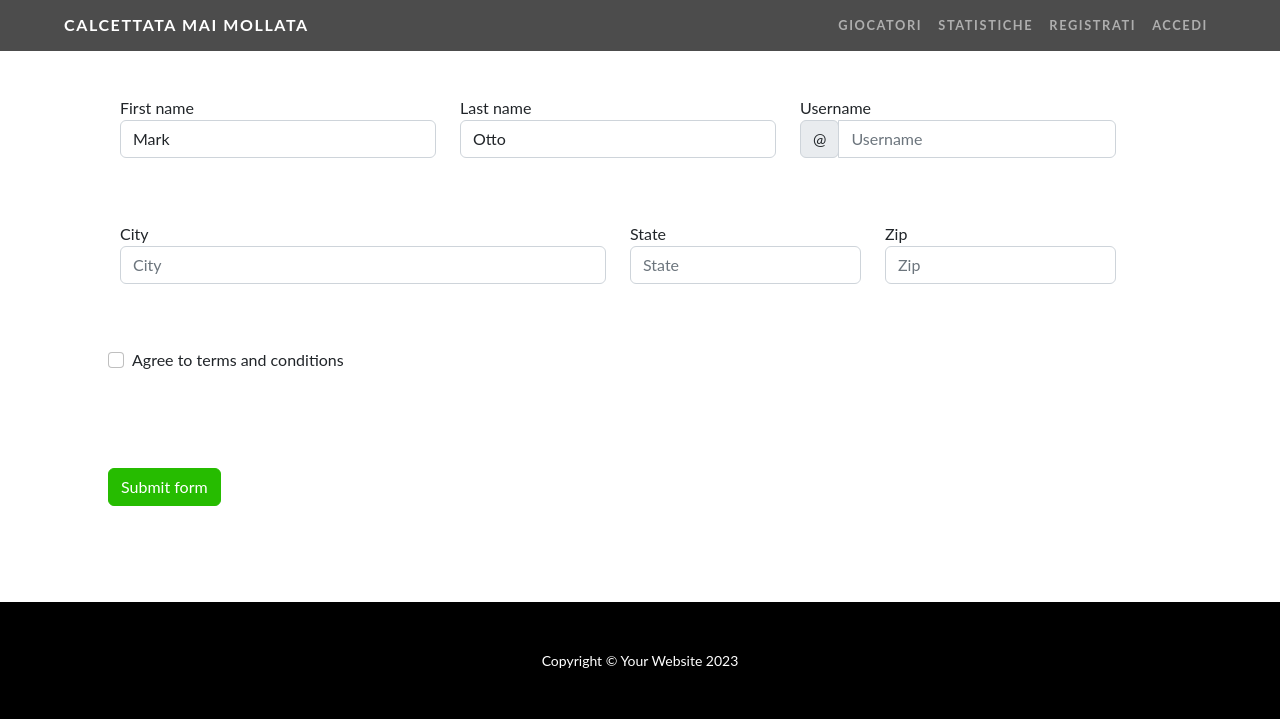
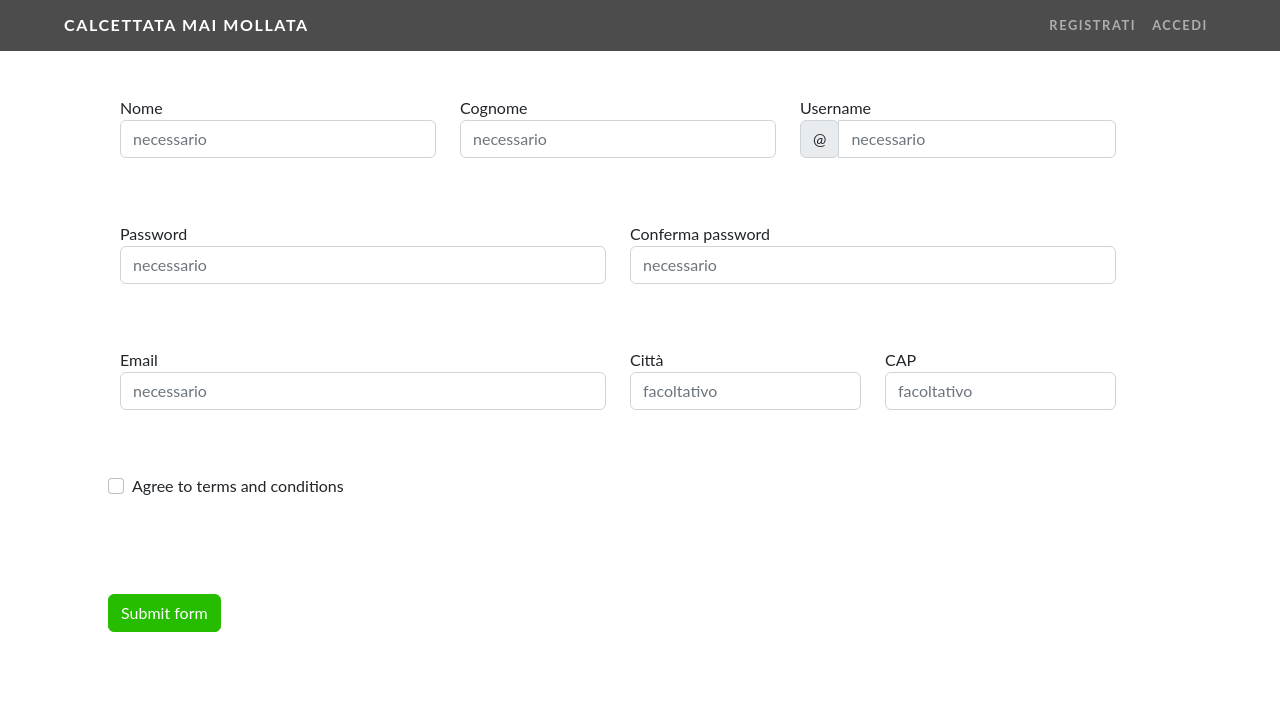
Before and after one commit to Filippo1618/partitelle4fun, a Django app: page /registrazione/ in a window 1280 px wide. Shown: the top 720 px of the page. Run offline with Django 4.2, Linux system fonts and the light colour scheme; some libraries are stand-ins or nearby versions.

Commit message:
mmigliorati reg, login, profilo e navbar

```diff
--- a/partitelle/templates/partitelle/registrazione.html
+++ b/partitelle/templates/partitelle/registrazione.html
@@ -1,27 +1,28 @@
 {% extends "main.html" %} {% block content %}
 <section style="padding-top: 3rem">
   <div class="container m-5">
-    <form action="" method="post">
+    <form action="createUser/" method="post">
+        {% csrf_token %}
       <div class="row m-5">
         <div class="col-md-4 mb-3">
-          <label for="validationDefault01">First name</label>
+          <label for="validationDefault01">Nome</label>
           <input
             type="text"
             class="form-control"
             id="validationDefault01"
-            placeholder="First name"
-            value="Mark"
+            name="nome"
+            placeholder="necessario"
             required
           />
         </div>
         <div class="col-md-4 mb-3">
-          <label for="validationDefault02">Last name</label>
+          <label for="validationDefault02">Cognome</label>
           <input
             type="text"
             class="form-control"
             id="validationDefault02"
-            placeholder="Last name"
-            value="Otto"
+            name="cognome"
+            placeholder="necessario"
             required
           />
         </div>
@@ -35,42 +36,65 @@
               type="text"
               class="form-control"
               id="validationDefaultUsername"
-              placeholder="Username"
+              name="username"
+              placeholder="necessario"
               aria-describedby="inputGroupPrepend2"
               required
             />
           </div>
         </div>
       </div>
+
       <div class="row m-5">
         <div class="col-md-6 mb-3">
-          <label for="validationDefault03">City</label>
+            <label for="validationDefault03">Password</label>
+            <input
+            class="form-control"
+            type="password"
+            name="password1"
+            placeholder="necessario"
+            />
+        </div>
+        <div class="col-md-6 mb-3">
+            <label for="validationDefault03">Conferma password</label>
+            <input
+            class="form-control"
+            type="password"
+            name="password2"
+            placeholder="necessario"
+            />
+        </div>
+
+      </div>
+      <div class="row m-5">
+        <div class="col-md-6 mb-3">
+          <label for="validationDefault03">Email</label>
           <input
             type="text"
             class="form-control"
             id="validationDefault03"
-            placeholder="City"
-            required
+            name="email"
+            placeholder="necessario"
           />
         </div>
         <div class="col-md-3 mb-3">
-          <label for="validationDefault04">State</label>
+          <label for="validationDefault04">Città</label>
           <input
             type="text"
             class="form-control"
             id="validationDefault04"
-            placeholder="State"
-            required
+            nome="citta"
+            placeholder="facoltativo"
           />
         </div>
         <div class="col-md-3 mb-3">
-          <label for="validationDefault05">Zip</label>
+          <label for="validationDefault05">CAP</label>
           <input
             type="text"
             class="form-control"
             id="validationDefault05"
-            placeholder="Zip"
-            required
+            nome="cap"
+            placeholder="facoltativo"
           />
         </div>
       </div>
--- a/partitelle/urls.py
+++ b/partitelle/urls.py
@@ -5,6 +5,7 @@ urlpatterns =[
     path('', views.index, name='index'),
     path('registraGiocatore/', views.create, name='registraGiocatore'),
     path('registrazione/', views.registrazione, name='registrazione'),
+    path('registrazione/createUser/', views.createUser, name='createUser'),
     path('registraGiocatore/createData/', views.createData, name='createData'),
     path('giocatori/', views.giocatori, name='giocatori'),
     path('giocatori/cancellati/<int:id>', views.delete, name='cancellati'),
@@ -14,5 +15,5 @@ urlpatterns =[
     path('login_req/', views.login_req, name='login_req'),
     path('logout/', views.logout_page, name='logout'),
     path('profilo/', views.profilo, name='profilo'),
-
+    path('statistiche/', views.stat_page, name='statistiche'),
 ]
--- a/partitelle/views.py
+++ b/partitelle/views.py
@@ -83,6 +83,21 @@ def giocatori(request):
     template = loader.get_template('partitelle/campioni.html')
     return HttpResponse(template.render(context, request))
 
+
+# una wrapped view per impedire a chi ha fatto il log in di registrarsi senza prima fare logout
+def login_required_for_registration(view_func):
+    def _wrapped_view(request, *args, **kwargs):
+        # Verifica se l'utente è autenticato
+        if request.user.is_authenticated:
+            messages.error(request,"Devi fare il log out prima di procedere con la registrazione di un account")
+            # Utente già autenticato, reindirizza a una pagina specifica (ad esempio il profilo)
+            return redirect('profilo')  # Cambia questo percorso in base alla tua configurazione
+        else:
+            # Utente non autenticato, permetti l'accesso alla pagina di registrazione
+            return view_func(request, *args, **kwargs)
+    return _wrapped_view
+
+
 def createUser(request):
 
     template = loader.get_template('partitelle/login.html')
@@ -123,7 +138,7 @@ def createUser(request):
         new_user.save()
 
         messages.success(request,"Il tuo account è stato creato correttamente!")
-    # return redirect('studio_agronomico/index.html')
+        return HttpResponseRedirect(reverse('login'))
     return HttpResponse( template.render({}, request))
 
 
@@ -181,3 +196,17 @@ def profilo(request):
     }
 
     return HttpResponse( template.render(context ,request))
+
+
+@login_required
+def stat_page(request):
+
+    user = request.user
+
+    template = loader.get_template('partitelle/statistiche.html')
+
+    context = {
+        "user": user,
+    }
+
+    return HttpResponse(template.render(context, request))
--- a/templates/footer.html
+++ b/templates/footer.html
@@ -3,6 +3,7 @@
 </footer>
 <!-- Bootstrap core JS-->
 <script src="https://cdn.jsdelivr.net/npm/bootstrap@5.3.0/dist/js/bootstrap.bundle.min.js" integrity="sha384-geWF76RCwLtnZ8qwWowPQNguL3RmwHVBC9FhGdlKrxdiJJigb/j/68SIy3Te4Bkz" crossorigin="anonymous"></script>
+<script src="https://code.jquery.com/jquery-3.6.0.min.js"></script>
 <!-- Core theme JS-->
 <script src="../static/js/scripts.js"></script>
 </body>
--- a/templates/navbar.html
+++ b/templates/navbar.html
@@ -1,6 +1,9 @@
+
 <nav class="navbar navbar-expand-lg navbar-dark navbar-custom fixed-top">
     <div class="container-full-width">
-      <a class="navbar-brand" href="{% url 'index' %}"
+      {% if user.is_authenticated %}
+
+      <a class="navbar-brand" href="{% url 'profilo' %}"
         >Calcettata mai mollata</a
       >
       <button
@@ -20,6 +23,14 @@
         style="margin-right: 5%"
       >
         <ul class="navbar-nav ms-auto">
+            <li class="nav-item">
+                <a
+                  class="nav-link"
+                  href="{% url 'profilo' %}"
+                  >{{user.username}}</a
+                >
+              </li>
+
           <li class="nav-item">
             <a
               class="nav-link"
@@ -28,17 +39,55 @@
             >
           </li>
           <li class="nav-item">
-            <a class="nav-link" href="#!">Statistiche</a>
+            <a
+              class="nav-link"
+              href="{% url 'index' %}"
+              >Statistiche</a
+            >
           </li>
+
           <li class="nav-item">
             <a
               class="nav-link"
-              href="{% url 'registrazione' %}"
-              >Registrati</a
+              href="{% url 'index' %}"
+              >Coach</a
             >
           </li>
-          <li class="nav-item"><a class="nav-link" href="{% url 'login' %}">Accedi</a></li>
+          <li class="nav-item"><a class="nav-link" href="{% url 'logout' %}">LogOut</a></li>
         </ul>
       </div>
+      {% else %}
+      <a class="navbar-brand" href="{% url 'index' %}"
+      >Calcettata mai mollata</a
+    >
+    <button
+      class="navbar-toggler ms-auto"
+      type="button"
+      data-bs-toggle="collapse"
+      data-bs-target="#navbarResponsive"
+      aria-controls="navbarResponsive"
+      aria-expanded="false"
+      aria-label="Toggle navigation"
+    >
+      <span class="navbar-toggler-icon"></span>
+    </button>
+    <div
+      class="collapse navbar-collapse"
+      id="navbarResponsive"
+      style="margin-right: 5%"
+    >
+      <ul class="navbar-nav ms-auto">
+        <li class="nav-item">
+          <a
+            class="nav-link"
+            href="{% url 'registrazione' %}"
+            >Registrati</a
+          >
+        </li>
+        <li class="nav-item"><a class="nav-link" href="{% url 'login' %}">Accedi</a></li>
+      </ul>
+    </div>
+
+      {% endif %}
     </div>
 </nav>
```
Also changed, not shown: partitelle/templates/partitelle/login.html (+9 -3 lines), partitelle/templates/partitelle/profilo.html (+25 -6 lines), partitelle/templates/partitelle/statistiche.html (added).
